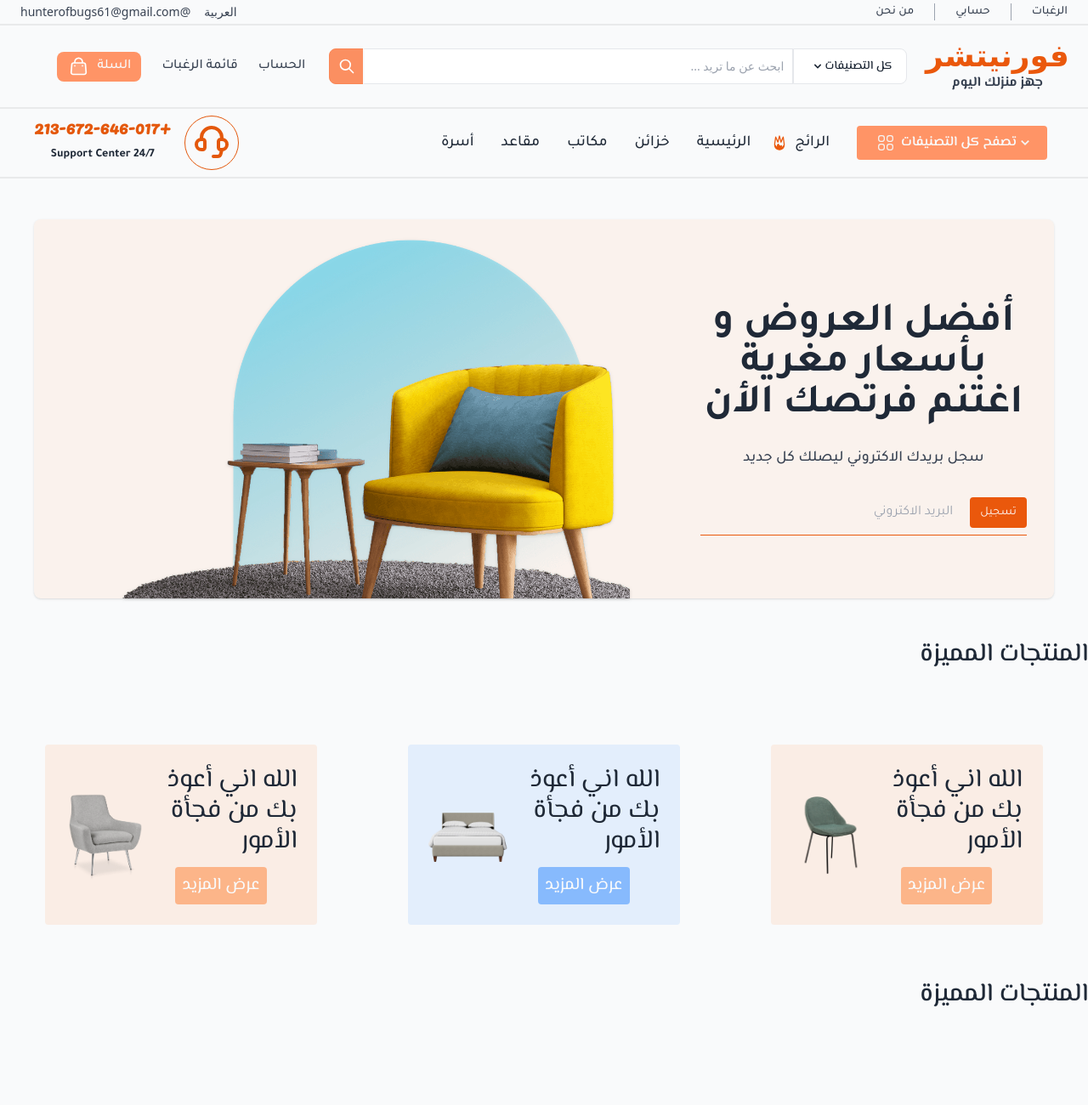
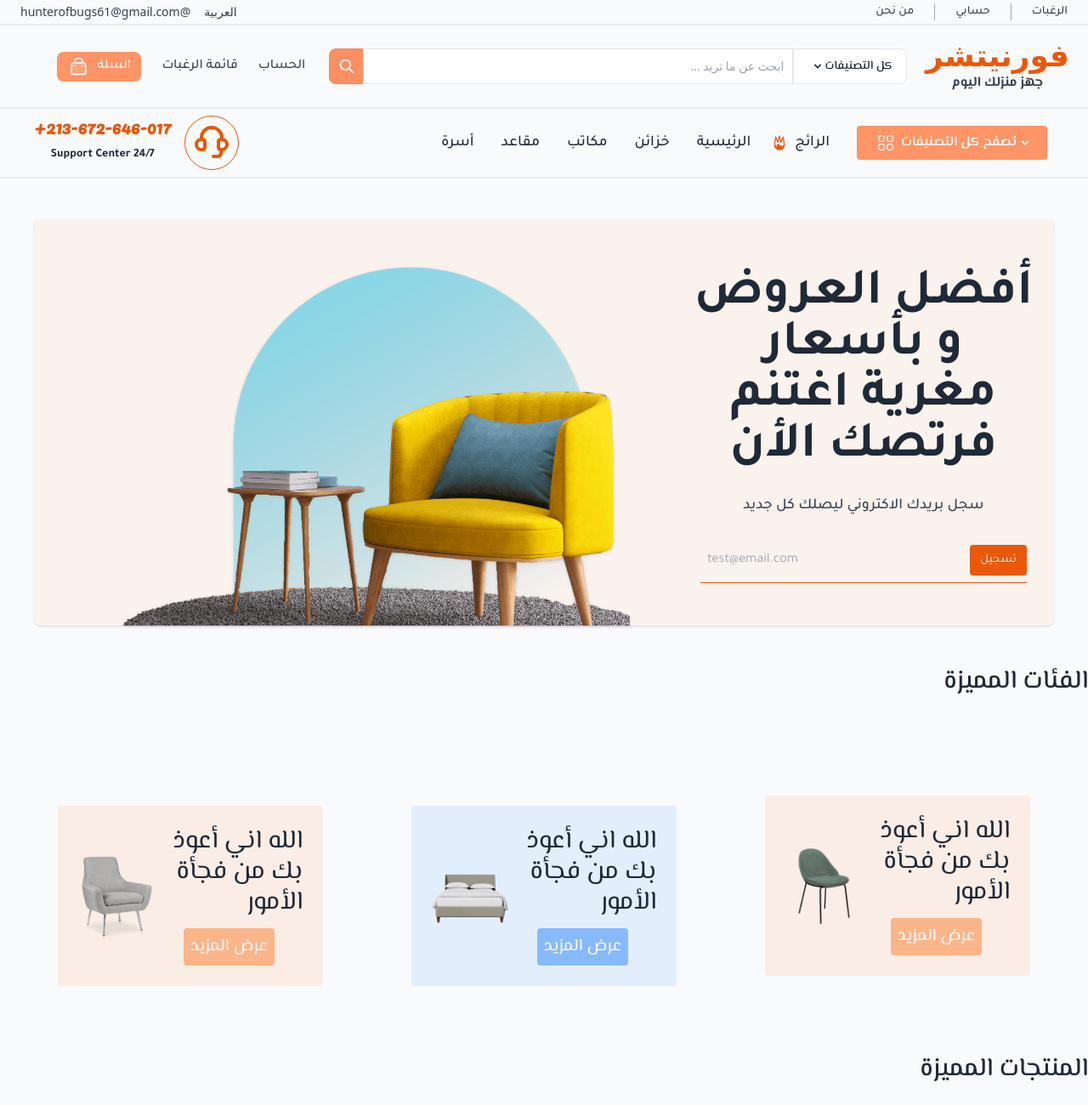
Before and after one commit to black15/waitex, a Django app: page / in a window 1280 px wide. Shown: the whole page at 85% size. Before the commit the page ends 1184 px from the top, so only its background shows below. Run offline with Django 4.2, Linux system fonts and the light colour scheme; data that the repository does not hold is empty; some web fonts are replaced.

Commit message:
responsive design

```diff
--- a/assets/css/tw-out.css
+++ b/assets/css/tw-out.css
@@ -615,6 +607,11 @@ video {
   margin-right: 0.5rem;
 }
 
+.mx-3{
+  margin-left: 0.75rem;
+  margin-right: 0.75rem;
+}
+
 .mx-4{
   margin-left: 1rem;
   margin-right: 1rem;
@@ -645,27 +642,21 @@ video {
   margin-bottom: 0.5rem;
 }
 
-.my-3{
-  margin-top: 0.75rem;
-  margin-bottom: 0.75rem;
-}
-
 .my-6{
   margin-top: 1.5rem;
   margin-bottom: 1.5rem;
 }
 
-.mx-3{
-  margin-left: 0.75rem;
-  margin-right: 0.75rem;
+.mb-5{
+  margin-bottom: 1.25rem;
 }
 
 .ml-1{
   margin-left: 0.25rem;
 }
 
-.ml-2{
-  margin-left: 0.5rem;
+.ml-3{
+  margin-left: 0.75rem;
 }
 
 .ml-6{
@@ -964,6 +891,12 @@ video {
   margin-bottom: calc(1.5rem * var(--tw-space-y-reverse));
 }
 
+.space-y-12 > :not([hidden]) ~ :not([hidden]){
+  --tw-space-y-reverse: 0;
+  margin-top: calc(3rem * calc(1 - var(--tw-space-y-reverse)));
+  margin-bottom: calc(3rem * var(--tw-space-y-reverse));
+}
+
 .divide-y > :not([hidden]) ~ :not([hidden]){
   --tw-divide-y-reverse: 0;
   border-top-width: calc(1px * calc(1 - var(--tw-divide-y-reverse)));
@@ -1606,66 +1430,72 @@ video {
 }
 
 @media (prefers-color-scheme: dark){
-  .dark\:border-gray-700{
-    --tw-border-opacity: 1;
-    border-color: rgb(55 65 81 / var(--tw-border-opacity));
-  }
-
   .dark\:bg-gray-700{
     --tw-bg-opacity: 1;
     background-color: rgb(55 65 81 / var(--tw-bg-opacity));
   }
 
-  .dark\:bg-blue-200{
-    --tw-bg-opacity: 1;
-    background-color: rgb(191 219 254 / var(--tw-bg-opacity));
-  }
-
-  .dark\:bg-blue-600{
-    --tw-bg-opacity: 1;
-    background-color: rgb(37 99 235 / var(--tw-bg-opacity));
-  }
-
-  .dark\:bg-gray-800{
-    --tw-bg-opacity: 1;
-    background-color: rgb(31 41 55 / var(--tw-bg-opacity));
-  }
-
   .dark\:text-gray-200{
     --tw-text-opacity: 1;
     color: rgb(229 231 235 / var(--tw-text-opacity));
   }
-
-  .dark\:text-blue-800{
-    --tw-text-opacity: 1;
-    color: rgb(30 64 175 / var(--tw-text-opacity));
-  }
-
-  .dark\:text-white{
-    --tw-text-opacity: 1;
-    color: rgb(255 255 255 / var(--tw-text-opacity));
-  }
-
-  .dark\:hover\:bg-blue-700:hover{
-    --tw-bg-opacity: 1;
-    background-color: rgb(29 78 216 / var(--tw-bg-opacity));
-  }
-
-  .dark\:focus\:ring-blue-800:focus{
-    --tw-ring-opacity: 1;
-    --tw-ring-color: rgb(30 64 175 / var(--tw-ring-opacity));
-  }
 }
 
 @media (min-width: 768px){
-  .md\:m-6{
-    margin: 1.5rem;
+  .md\:w-1\/4{
+    width: 25%;
+  }
+
+  .md\:justify-evenly{
+    justify-content: space-evenly;
   }
 }
 
 @media (min-width: 1024px){
+  .lg\:mx-0{
+    margin-left: 0px;
+    margin-right: 0px;
+  }
+
+  .lg\:mx-10{
+    margin-left: 2.5rem;
+    margin-right: 2.5rem;
+  }
+
   .lg\:ml-\[100px\]{
     margin-left: 100px;
+  }
+
+  .lg\:w-1\/4{
+    width: 25%;
+  }
+
+  .lg\:w-1\/2{
+    width: 50%;
+  }
+
+  .lg\:w-\[80\%\]{
+    width: 80%;
+  }
+
+  .lg\:flex-row{
+    flex-direction: row;
+  }
+
+  .lg\:flex-wrap{
+    flex-wrap: wrap;
+  }
+
+  .lg\:justify-center{
+    justify-content: center;
+  }
+
+  .lg\:justify-between{
+    justify-content: space-between;
+  }
+
+  .lg\:justify-around{
+    justify-content: space-around;
   }
 
   .lg\:space-x-\[100px\] > :not([hidden]) ~ :not([hidden]){
@@ -1674,9 +1504,26 @@ video {
     margin-left: calc(100px * calc(1 - var(--tw-space-x-reverse)));
   }
 
-  .lg\:space-x-\[150px\] > :not([hidden]) ~ :not([hidden]){
-    --tw-space-x-reverse: 0;
-    margin-right: calc(150px * var(--tw-space-x-reverse));
-    margin-left: calc(150px * calc(1 - var(--tw-space-x-reverse)));
-  }
-}
+  .lg\:bg-\[\#f78e4813\]{
+    background-color: #f78e4813;
+  }
+
+  .lg\:px-6{
+    padding-left: 1.5rem;
+    padding-right: 1.5rem;
+  }
+
+  .lg\:pt-2{
+    padding-top: 0.5rem;
+  }
+
+  .lg\:text-5xl{
+    font-size: 3rem;
+    line-height: 1;
+  }
+
+  .lg\:text-6xl{
+    font-size: 3.75rem;
+    line-height: 1;
+  }
+}
--- a/templates/shop/index.html
+++ b/templates/shop/index.html
@@ -3,11 +3,12 @@
 {% block content %}
 <div class="flex flex-col items-start">
 
+	{% comment %} Categories {% endcomment %}
 	<div class="flex flex-col items-start space-y-6 w-full">
-		<h1 class="text-3xl text-gray-800 font-medium font-elmessiri">
-			المنتجات المميزة
+		<h1 class="text-3xl text-gray-800 font-medium font-elmessiri mx-auto lg:mx-0">
+			الفئات المميزة
 		</h1>
-		<div class="flex flex-wrap items-center justify-center lg:space-x-[100px]">
+		<div class="flex flex-wrap items-center justify-evenly lg:justify-center lg:space-x-[100px]">
 			{% for category in categories %}
 				<div class="bg-[#ff7e2e17] rounded-lg p-4 transition duration-500 hover:bg-[#ff8a4254] my-2 lg:ml-[100px]">
 					<a href="{{category.get_absolute_url}}" class="flex flex-col items-center space-y-2 duration-500 hover:scale-110">
@@ -20,9 +21,11 @@
 			{% endfor %}
 		</div>
 	</div>
+	{% comment %} Categories END {% endcomment %}
 
-	<div class="flex flex-row flex-wrap justify-around my-16">
-		<div class="w-1/4 flex flex-row items-center justify-center bg-[#ff8a421e] p-6 rounded duration-300 hover:bg-[#ff8a4254]">
+	{% comment %} Collections Section {% endcomment %}
+	<div class="w-full flex flex-col items-center justify-center space-y-6 lg:flex-row lg:flex-wrap lg:justify-around my-16 p-4">
+		<div class="flex flex-row items-center justify-center bg-[#ff8a421e] p-6 rounded duration-300 hover:bg-[#ff8a4254] lg:w-1/4">
 			<div class="flex flex-col items-center space-y-3">
 				<h2 class="text-gray-800 text-3xl font-elmessiri">
 					الله اني أعوذ بك من فجأة الأمور
@@ -33,7 +36,7 @@
 				<img src="http://127.0.0.1:8000/media/uploads/category/arch-chair-pebble-green-boucle-fabric-with-black-metal-legs-100205105-01-main.webp" alt="Image" width="200">
 			</div>
 		</div>
-		<div class="w-1/4 flex flex-row items-center justify-center bg-[#4294ff1e] p-6 rounded duration-300 hover:bg-[#4294ff5d]">
+		<div class="flex flex-row items-center justify-center bg-[#4294ff1e] p-6 rounded duration-300 hover:bg-[#4294ff5d] lg:w-1/4">
 			<div class="flex flex-col items-center space-y-3">
 				<h2 class="text-gray-800 text-3xl font-elmessiri">
 					الله اني أعوذ بك من فجأة الأمور
@@ -44,7 +47,7 @@
 				<img src="http://127.0.0.1:8000/media/uploads/category/sunderland-upholstered-bed-grey-icon-linen.webp" alt="Image" width="200">
 			</div>
 		</div>
-		<div class="w-1/4 flex flex-row items-center justify-center bg-[#ff8a421e] p-6 rounded duration-300 hover:bg-[#ff8a4254]">
+		<div class="flex flex-row items-center justify-center bg-[#ff8a421e] p-6 rounded duration-300 hover:bg-[#ff8a4254] lg:w-1/4">
 			<div class="flex flex-col items-center space-y-3">
 				<h2 class="text-gray-800 text-3xl font-elmessiri">
 					الله اني أعوذ بك من فجأة الأمور
@@ -56,20 +59,22 @@
 			</div>
 		</div>
 	</div>
+	{% comment %} Collections Section END {% endcomment %}
 
+	{% comment %} Products {% endcomment %}
 	<div class="flex flex-col items-start space-y-6 w-full">
-		<h1 class="text-3xl text-gray-800 font-medium font-elmessiri">
+		<h1 class="text-3xl text-gray-800 font-medium font-elmessiri mx-auto lg:mx-0">
 			المنتجات المميزة
 		</h1>
 		<div class="flex flex-wrap items-center justify-evenly">
 			{% for product in products %}
 				<div class="relative flex w-full max-w-xs flex-col overflow-hidden rounded-lg border border-gray-100 bg-white shadow-md my-6">
-					<a class="relative mx-3 mt-3 flex items-center justify-center h-60 overflow-hidden rounded-xl" href="#">
+					<a class="relative mx-3 mt-3 flex items-center justify-center h-60 overflow-hidden rounded-xl" href="{{product.get_absolute_url}}">
 					  <img class="rounded-t-lg p-8 duration-500 hover:scale-110" src="{{product.image.url}}" alt="product image" />
 					  <span class="absolute top-0 left-0 m-2 rounded-full bg-black px-2 text-center text-sm font-medium text-white">39% OFF</span>
 					</a>
 					<div class="mt-4 px-5 pb-5">
-					  <a href="#">
+					  <a href="{{product.get_absolute_url}}">
 						 <h5 class="text-xl tracking-tight text-slate-900" dir="ltr">{{product.name}}</h5>
 					  </a>
 					  <div class="mt-2 mb-5 flex items-center justify-between">
@@ -106,5 +111,6 @@
 			{% endfor %}
 		</div>
 	</div>
+	{% comment %} Products END {% endcomment %}
 </div>
 {% endblock %}
--- a/templates/snippets/header.html
+++ b/templates/snippets/header.html
@@ -81,7 +81,7 @@
 				<svg class="w-12 h-12" viewBox="0 0 24 24" fill="none" xmlns="http://www.w3.org/2000/svg"><g id="SVGRepo_bgCarrier" stroke-width="0"></g><g id="SVGRepo_tracerCarrier" stroke-linecap="round" stroke-linejoin="round"></g><g id="SVGRepo_iconCarrier"> <path d="M6 10H6.75C7.44036 10 8 10.5596 8 11.25V14.75C8 15.4404 7.44036 16 6.75 16H6C4.34315 16 3 14.6569 3 13C3 11.3431 4.34315 10 6 10ZM6 10V9C6 5.68629 8.68629 3 12 3C15.3137 3 18 5.68629 18 9V10M18 10H17.25C16.5596 10 16 10.5596 16 11.25V14.75C16 15.4404 16.5596 16 17.25 16H18M18 10C19.6569 10 21 11.3431 21 13C21 14.6569 19.6569 16 18 16M18 16L17.3787 18.4851C17.1561 19.3754 16.3562 20 15.4384 20H13" stroke="#e4580c" stroke-width="2" stroke-linecap="round" stroke-linejoin="round"></path> </g></svg>
 			</div>
 			<div class="flex flex-col items-center space-y-2">
-				<h2 class="text-xl text-[#e4580c] font-semibold font-pacifico">+213-672-646-017</h2>
+				<h2 class="text-xl text-[#e4580c] font-semibold font-pacifico">213-672-646-017+</h2>
 				{% comment %} <h2 class="text-gray-800 font-semibold font-marhey">@EMAIL</h2> {% endcomment %}
 				<p class="text-sm text-gray-800 font-tajawal font-semibold"> Support Center 24/7 </p>
 			</div>
--- a/templates/snippets/hero.html
+++ b/templates/snippets/hero.html
@@ -1,6 +1,6 @@
-<div class="flex items-center justify-between px-6 pt-6 my-12 mx-10 bg-[#f78e4813] shadow rounded-lg">
-	<div class="w-1/2 flex flex-col items-center space-y-6 font-tajawal">
-		<h1 class="max-w-xl text-5xl text-gray-800 text-center font-semibold">
+<div class="flex flex-col lg:flex-row items-center space-y-12 lg:justify-between px-3 lg:px-6 pt-6 lg:pt-2 my-12 mx-3 lg:mx-10 lg:bg-[#f78e4813] shadow rounded-lg">
+	<div class="flex flex-col items-center space-y-6 font-tajawal lg:w-1/2">
+		<h1 class="max-w-xl text-4xl lg:text-6xl text-gray-800 text-center font-semibold">
 			أفضل العروض و بأسعار مغرية اغتنم فرتصك الأن
 		</h1>
 		<h3 class="text-gray-700 text-lg font-medium">
@@ -11,11 +11,11 @@
 				<button class="flex-shrink-0 bg-[#EA580C] hover:bg-[#d45009] border-[#EA580C] hover:border-[#d45009] text-sm border-4 text-white py-1 px-2 rounded" type="button">
 					تسجيل
 				</button>
-			  <input class="appearance-none bg-transparent border-none w-full text-gray-700 mr-3 py-1 px-2 leading-tight focus:outline-none" type="text" placeholder="البريد الاكتروني " dir="rtl" aria-label="Email">
+			  <input class="appearance-none bg-transparent border-none w-full text-gray-700 mr-3 py-1 px-2 leading-tight focus:outline-none" type="text" placeholder="test@email.com" dir="ltr" aria-label="Email">
 			</div>
 		</form>
 	</div>
 	<div class="flex justify-center">
-		<img class="w-[80%] drop-shadow" src="http://127.0.0.1:8000/media/uploads/banner/furniture-banner.png" alt="Hero Image">
+		<img class="drop-shadow lg:w-[80%]" src="http://127.0.0.1:8000/media/uploads/banner/furniture-banner.png" alt="Hero Image">
 	</div>
 </div>
```
Also changed, not shown: other parts of assets/css/tw-out.css (+54 -235 lines).
